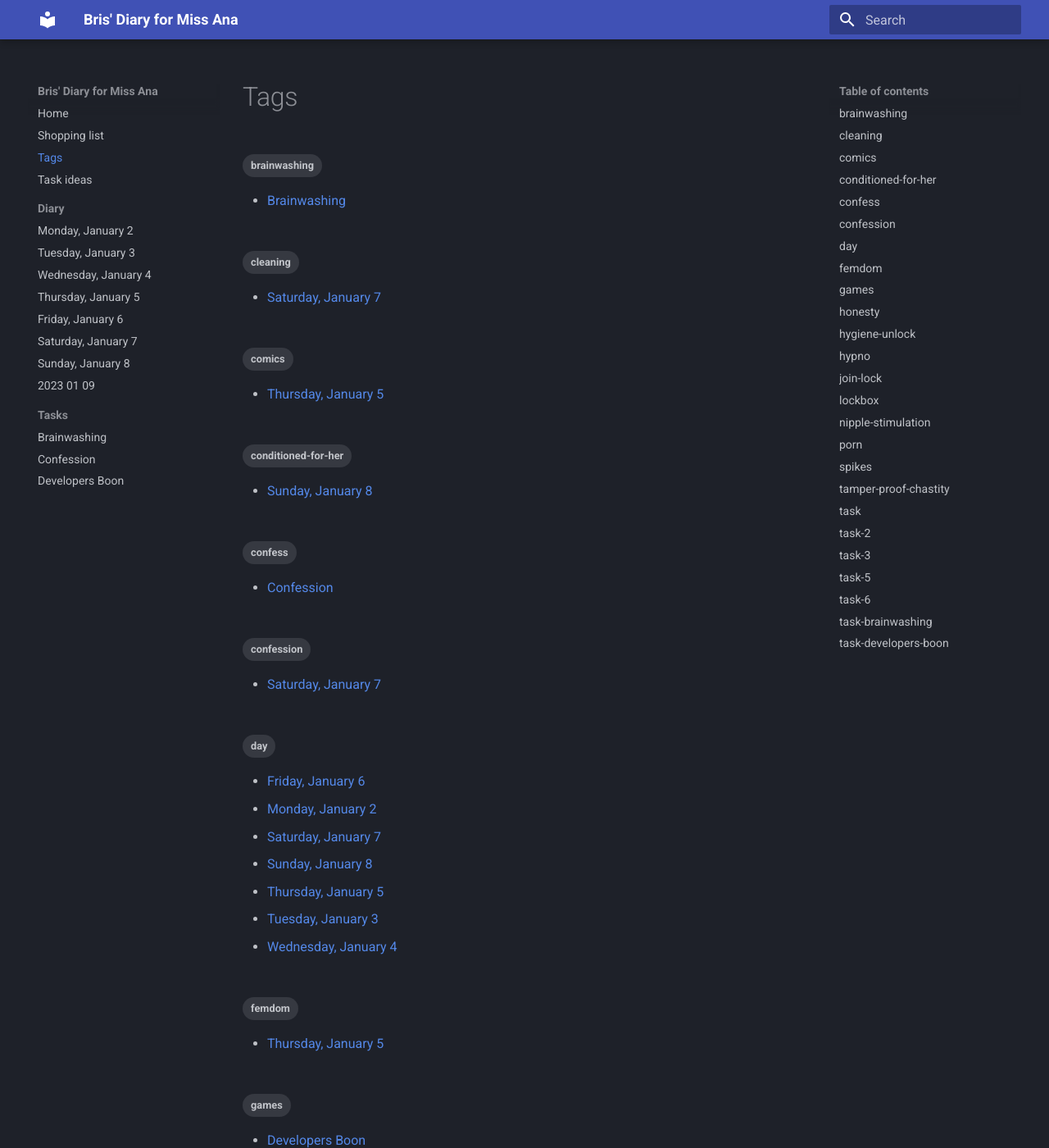
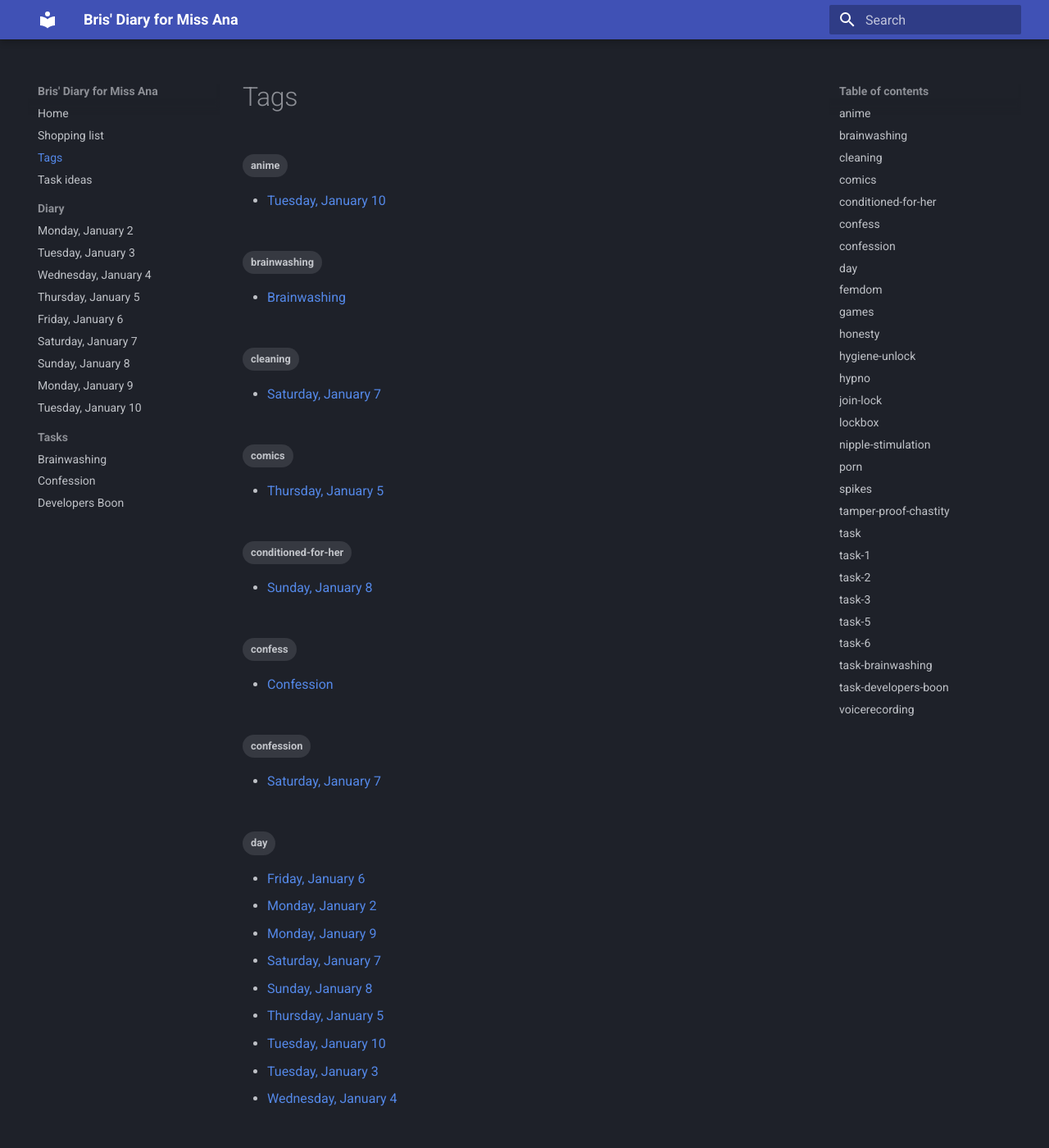
Before and after one commit to bris00/DFMA, an MkDocs documentation site: the page built from diary/Tags.md, in a window 1280 px wide and 1400 px high. Shown: the whole window at 82% size. Built offline with MkDocs 1.6.1 and Material for MkDocs 9.7.7, drawn with Linux system fonts in a browser that asks for light colours; some of the changed text lies outside the part shown.

Commit message:
vault backup: 2023-01-10 23:16:41
Affected files:
diary/.obsidian/workspace.json
diary/Diary/2023-01-09.md
diary/Diary/2023-01-10.md

```diff
--- a/diary/Diary/2023-01-09.md
+++ b/diary/Diary/2023-01-09.md
@@ -1 +1,8 @@
+---
+tags:
+  - day
+---
+
+# Monday, January 9
+
 I have had a fairy calm day kink wise today. The day started with a somewhat interesting train ride to work. I got flustered and could not stop thinking about Miss Ana or my situation. Maybe I will confess my thoughts soon if I'm feeling brave. At work my cage was very itchy after shaving yesterday, so I used a hygiene unlock when I got home to swap into a more comfortable cage. Otherwise, I was extremely horny when I got home from work, and I had a hard time stopping looking at pretty pictures in various discord channels. Eventually I managed to get up to make dinner and I felt less horny afterwards. I spend an hour or so working on the lockbox project, but I was a bit distracted and did not make any real progress, so I'm not counting it towards my points.
```
Also changed, not shown: diary/Diary/2023-01-10.md (added, +12 -0 lines), 1 other file.
